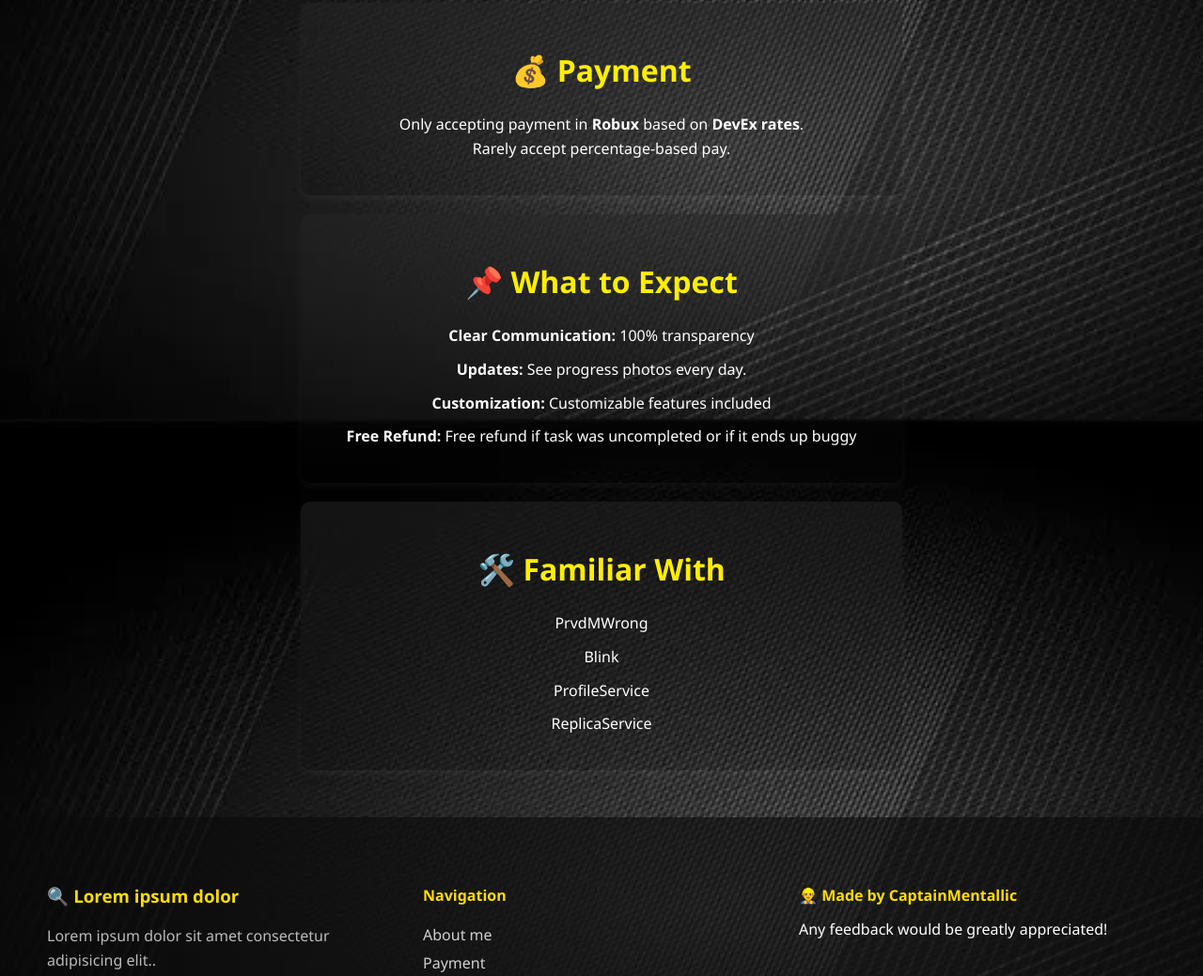
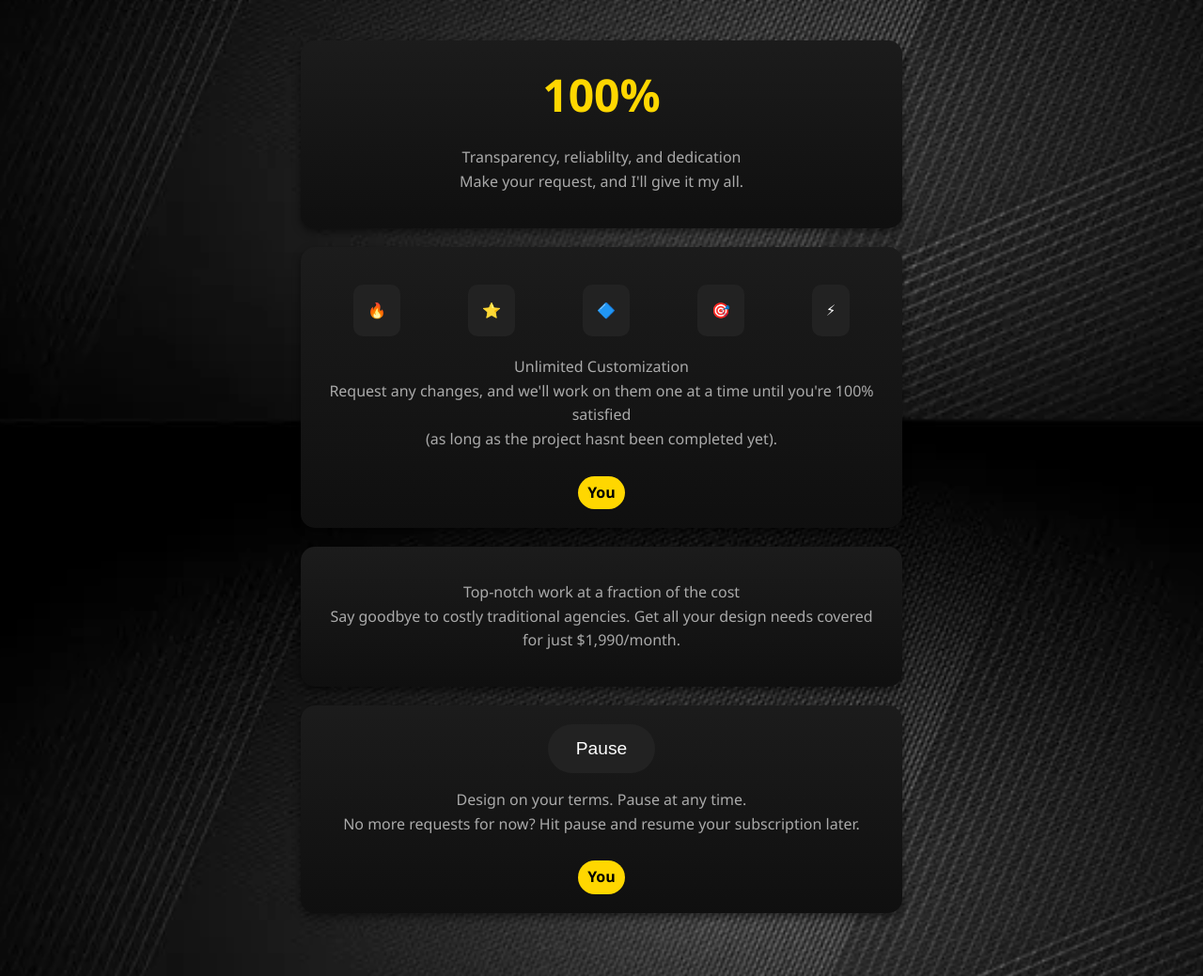
Before and after one commit to CaptainMentallic/test-website, a plain HTML site: page index.html in a window 1280 px wide. Shown: the part 354-1393 px from the top of the page at 94% size. Drawn offline with Linux system fonts and the light colour scheme.

Commit message:
update cards

```diff
--- a/index.html
+++ b/index.html
@@ -4,7 +4,7 @@
 <head>
     <meta charset="UTF-8">
     <meta name="viewport" content="width=device-width, initial-scale=1">
-    <title>CaptainMentallic's Portfolio</title>
+    <title>CaptainMentallic's Portfolio - Home</title>
     <link rel="stylesheet" href="styles.css">
     <link rel="icon" href="assets/profilepicture.png">
 </head>
@@ -13,7 +13,7 @@
     <nav id="navbar">
         <ul>
             <a href="index.html">Home</a>
-            <a href="projects.html">Projects</a>
+            <a href="projects.html">Portfolio</a>
         </ul>
     </nav>
     <section id="hero">
@@ -29,7 +29,7 @@
         </div>
     </section>
 
-    <section id="payment" class="card">
+    <!-- <section id="payment" class="card">
         <h2 class="section-title">💰 Payment</h2>
         <p>Only accepting payment in <strong>Robux</strong> based on <strong>DevEx rates</strong>.<br>
             Rarely accept percentage-based pay.</p>
@@ -53,7 +53,37 @@
             <li>ProfileService</li>
             <li>ReplicaService</li>
         </ul>
-    </section>
+    </section> -->
+
+    <div class="grid-container">
+        <div class="card">
+            <h2>100%</h2>
+            <p>Transparency, reliablilty, and dedication<br>Make your request, and I'll give it my all.</p>
+        </div>
+
+        <div class="card">
+            <div class="icons-container">
+                <div class="icon-box">🔥</div>
+                <div class="icon-box">⭐</div>
+                <div class="icon-box">🔷</div>
+                <div class="icon-box">🎯</div>
+                <div class="icon-box">⚡</div>
+            </div>
+            <p>Unlimited Customization<br>Request any changes, and we'll work on them one at a time until you're 100% satisfied <br>
+                (as long as the project hasnt been completed yet).</p>
+            <div class="badge">You</div>
+        </div>
+
+        <div class="card">
+            <p>Top-notch work at a fraction of the cost<br>Say goodbye to costly traditional agencies. Get all your design needs covered for just $1,990/month.</p>
+        </div>
+
+        <div class="card">
+            <button class="pause-button">Pause</button>
+            <p>Design on your terms. Pause at any time.<br>No more requests for now? Hit pause and resume your subscription later.</p>
+            <div class="badge">You</div>
+        </div>
+    </div>
 
     <!-- FOOTER -->
     <footer class="footer">
--- a/styles.css
+++ b/styles.css
@@ -1,5 +1,5 @@
 :root {
-    --color_yellow: rgb(255,238,0);
+    --color_yellow: rgb(255, 238, 0);
     --dark-background-color: rgba(17, 17, 17, 0.53);
 }
 
@@ -27,7 +27,8 @@
     z-index: 1000;
     /* box-shadow: 0 4px 6px rgba(0, 0, 0, 0.2); */
     box-sizing: border-box;
-    transition: top 0.4s; /* transition effect when sliding up & down */
+    transition: top 0.4s;
+    /* transition effect when sliding up & down */
 }
 
 #navbar a {
@@ -60,7 +61,8 @@
 /* Override text alignment for hero section */
 #hero {
     text-align: left;
-    padding-top: 100px; /* spacing for the top */
+    padding-top: 100px;
+    /* spacing for the top */
 }
 
 /* Hero Section Container */
@@ -277,6 +279,7 @@
 
 /* For Phones */
 @media screen and (max-width: 480px) {
+
     .hero-line1,
     .hero-line2 {
         font-size: 2em;
@@ -305,3 +308,71 @@
         margin: 10px 0;
     }
 }
+
+
+.grid-container {
+    margin-top: 60px;
+    display: flex;
+    flex-wrap: wrap;
+    justify-content: center;
+}
+
+.card {
+    margin: 0;
+    flex: 1 1 calc(50% - 40px);
+    background-color: #111;
+    border-radius: 15px;
+    box-shadow: 0 4px 8px rgba(0, 0, 0, 0.5);
+    text-align: center;
+    margin-bottom: 20px;
+    margin-right: 10px;
+    margin-left: 10px;
+}
+
+.card h2 {
+    font-size: 3rem;
+    color: #FFD700;
+    margin: 0;
+}
+
+.card p {
+    color: #aaa;
+}
+
+.icons-container {
+    display: flex;
+    justify-content: space-around;
+    margin: 20px 0;
+}
+
+.icon-box {
+    background-color: #222;
+    padding: 15px;
+    border-radius: 10px;
+}
+
+.badge {
+    background-color: #FFD700;
+    color: #000;
+    padding: 5px 10px;
+    border-radius: 20px;
+    font-weight: bold;
+    display: inline-block;
+    margin-top: 10px;
+}
+
+.pause-button {
+    background-color: #222;
+    color: #fff;
+    padding: 15px 30px;
+    border: none;
+    border-radius: 30px;
+    font-size: 1.2rem;
+    cursor: pointer;
+    transition: background 0.3s;
+}
+
+.pause-button:hover {
+    background-color: #FFD700;
+    color: #000;
+}
```
Also changed, not shown: projects.html (+1 -1 lines).
